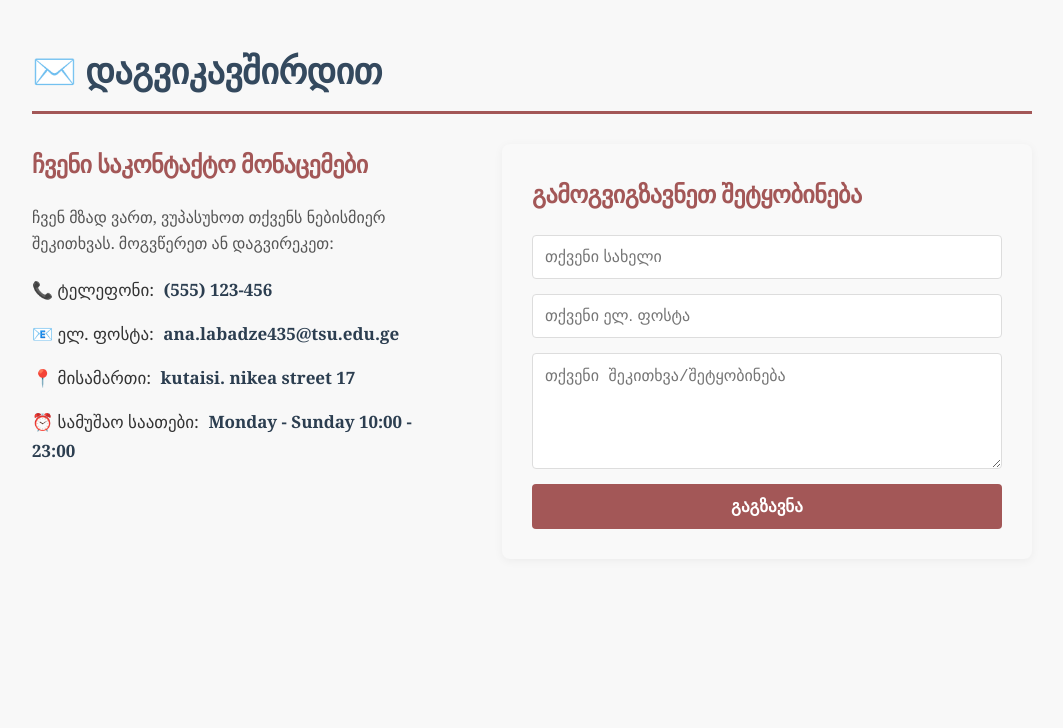
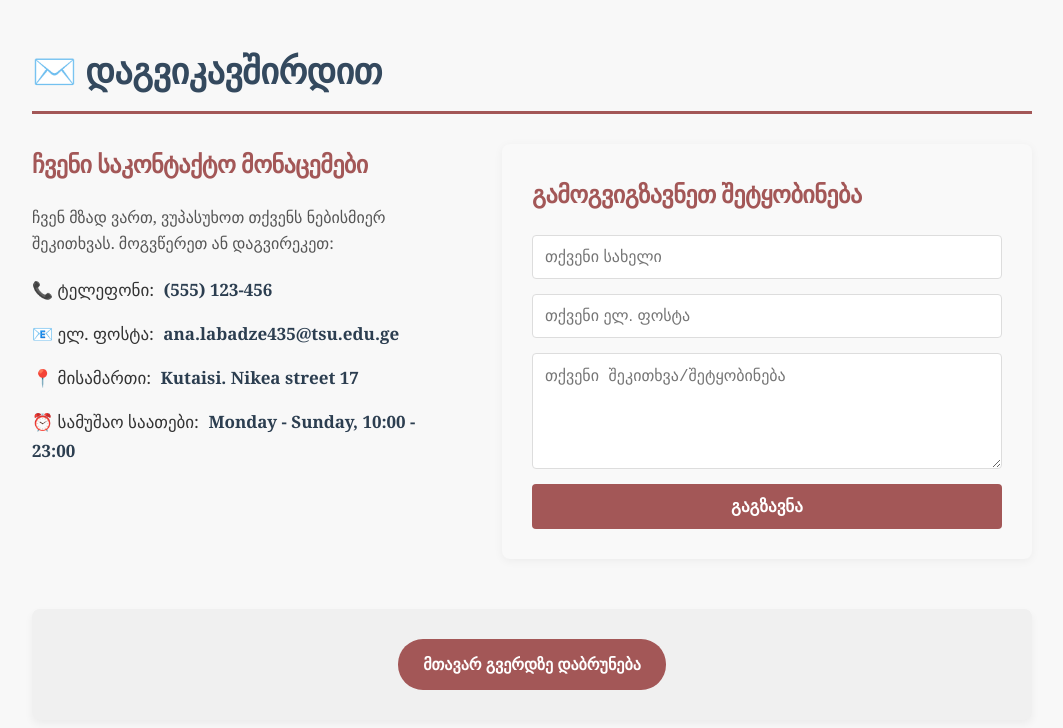
Before and after one commit to analabadze/final, a React (Vite) app in the folder restorani/: page /contact in a window 1280 px wide. Shown: the top 728 px of the page, without its empty margins (108-1171 px from the left). Built offline with nearby package versions, Linux system fonts and the light colour scheme.

Commit message:
kontaqtidan mtavarze dabruneba davamate

```diff
--- a/restorani/src/pages/ContactPage.jsx
+++ b/restorani/src/pages/ContactPage.jsx
@@ -1,4 +1,5 @@
 import React from 'react';
+import { Link } from 'react-router-dom';
 
 const ContactPage = () => {
   return (
@@ -8,7 +9,6 @@ const ContactPage = () => {
 
       <div style={contentWrapperStyle}>
 
-
         <section style={infoSectionStyle}>
           <h2 style={subHeadingStyle}>ჩვენი საკონტაქტო მონაცემები</h2>
           <p style={infoParagraphStyle}>ჩვენ მზად ვართ, ვუპასუხოთ თქვენს ნებისმიერ შეკითხვას. მოგვწერეთ ან დაგვირეკეთ:</p>
@@ -16,11 +16,10 @@ const ContactPage = () => {
           <ul style={ulStyle}>
             <li style={liStyle}>📞 ტელეფონი: <span style={infoDetailStyle}>(555) 123-456</span></li>
             <li style={liStyle}>📧 ელ. ფოსტა: <span style={infoDetailStyle}>ana.labadze435@tsu.edu.ge </span></li>
-            <li style={liStyle}>📍 მისამართი: <span style={infoDetailStyle}>kutaisi. nikea street 17 </span></li>
-            <li style={liStyle}>⏰ სამუშაო საათები: <span style={infoDetailStyle}> Monday - Sunday  10:00 - 23:00</span></li>
+            <li style={liStyle}>📍 მისამართი: <span style={infoDetailStyle}>Kutaisi. Nikea street 17 </span></li>
+            <li style={liStyle}>⏰ სამუშაო საათები: <span style={infoDetailStyle}> Monday - Sunday, 10:00 - 23:00</span></li>
           </ul>
         </section>
-
 
         <section style={formSectionStyle}>
           <h2 style={subHeadingStyle}>გამოგვიგზავნეთ შეტყობინება</h2>
@@ -33,9 +32,18 @@ const ContactPage = () => {
         </section>
 
       </div>
+
+      <div style={ctaBoxStyle}>
+
+          <Link to="/" style={ctaLinkStyle}>
+            მთავარ გვერდზე დაბრუნება
+          </Link>
+      </div>
+
     </div>
   );
 };
+
 
 
 
@@ -133,4 +141,33 @@ const submitButtonStyle = {
     transition: 'background-color 0.2s ease',
 };
 
+
+const ctaBoxStyle = {
+    marginTop: '50px',
+    padding: '30px',
+    backgroundColor: 'var(--cta-bg, #f0f0f0)',
+    borderRadius: '8px',
+    textAlign: 'center',
+    boxShadow: '0 4px 8px rgba(0, 0, 0, 0.05)',
+};
+
+const ctaTextStyle = {
+    fontSize: '20px',
+    color: 'var(--primary-color-dark, #34495e)',
+    marginBottom: '20px',
+    fontWeight: '700',
+};
+
+const ctaLinkStyle = {
+    backgroundColor: 'var(--primary-color, #e74c3c)',
+    color: '#fff',
+    padding: '12px 25px',
+    fontSize: '16px',
+    fontWeight: 'bold',
+    borderRadius: '25px',
+    textDecoration: 'none',
+    transition: 'background-color 0.2s ease',
+    display: 'inline-block',
+};
+
 export default ContactPage;
```
